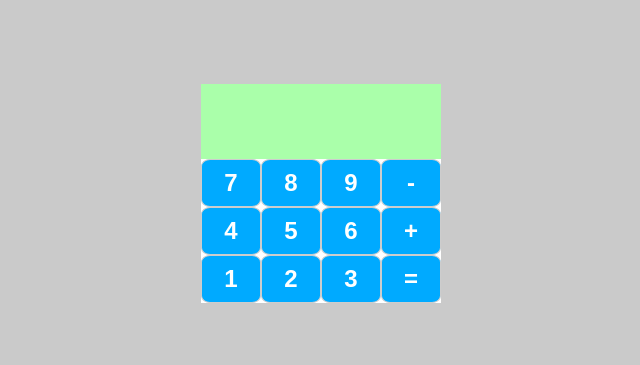
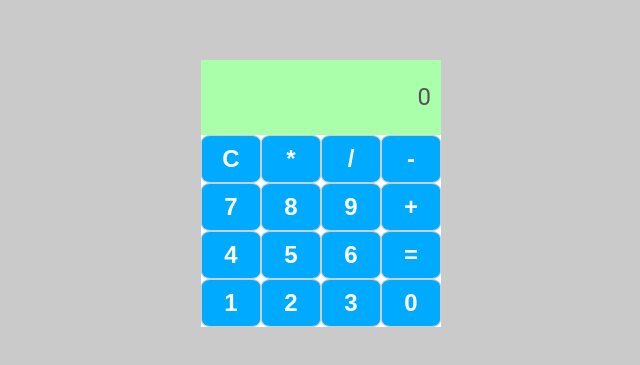
Before and after one commit to LuizAraujo2020/REACT-calculator, a React (Create React App) app in the folder calculator/: page / in a window 1280 px wide. Shown: the part 207-572 px from the top of the page, without its empty margins (319-959 px from the left). Built offline with nearby package versions, Linux system fonts and the light colour scheme.

Commit message:
Desenvolvendo Interações nos Botões

```diff
--- a/calculator/src/App.js
+++ b/calculator/src/App.js
@@ -2,29 +2,46 @@
 import Button from './components/Button';
 
 import { Container, Content, Row, Column } from './styles';
+import { useState } from 'react';
 
 const App = () => {
+  const [currentNumber, setCurrentNumber] = useState('0');
+
+  const handleOnClear = () => {
+    setCurrentNumber('0');
+  }
+
+  const handleAddNumber = (number) => {
+    setCurrentNumber(prev => `${prev == '0' ? '' : prev}${number}`);
+  }
+
   return (
     <Container>
       <Content>
-        <Input/>
+        <Input value={currentNumber} />
           <Row>
-            <Button label="7"/>
-            <Button label="8"/>
-            <Button label="9"/>
-            <Button label="-"/>
+            <Button label="C" onClick={handleOnClear}/>
+            <Button label="*" onClick={() => handleAddNumber('*')}/>
+            <Button label="/" onClick={() => handleAddNumber('/')}/>
+            <Button label="-" onClick={() => handleAddNumber('-')}/>
           </Row>
           <Row>
-            <Button label="4"/>
-            <Button label="5"/>
-            <Button label="6"/>
-            <Button label="+"/>
+            <Button label="7" onClick={() => handleAddNumber('7')}/>
+            <Button label="8" onClick={() => handleAddNumber('8')}/>
+            <Button label="9" onClick={() => handleAddNumber('9')}/>
+            <Button label="+" onClick={() => handleAddNumber('+')}/>
           </Row>
           <Row>
-            <Button label="1"/>
-            <Button label="2"/>
-            <Button label="3"/>
-            <Button label="="/>
+            <Button label="4" onClick={() => handleAddNumber('4')}/>
+            <Button label="5" onClick={() => handleAddNumber('5')}/>
+            <Button label="6" onClick={() => handleAddNumber('6')}/>
+            <Button label="=" onClick={() => handleAddNumber('=')}/>
+          </Row>
+          <Row>
+            <Button label="1" onClick={() => handleAddNumber('1')}/>
+            <Button label="2" onClick={() => handleAddNumber('2')}/>
+            <Button label="3" onClick={() => handleAddNumber('3')}/>
+            <Button label="0" onClick={() => handleAddNumber('0')}/>
           </Row>
       </Content>
     </Container>
--- a/calculator/src/components/Button/index.js
+++ b/calculator/src/components/Button/index.js
@@ -2,7 +2,7 @@
 
 const Button = ({ label, onClick }) => {
     return (
-      <ButtonContainer onClick={onClick} >
+      <ButtonContainer onClick={onClick} type="button">
         { label }
       </ButtonContainer>
     );
--- a/calculator/src/components/Button/styles.js
+++ b/calculator/src/components/Button/styles.js
@@ -16,4 +16,8 @@
     background-color: #0AF;
     border: 1px solid #CDCDCD;
     border-radius: 15%;
+
+    &:hover {
+        opacity: .6;
+    }
 `
--- a/calculator/src/components/Input/index.js
+++ b/calculator/src/components/Input/index.js
@@ -1,9 +1,9 @@
 import { InputContainer } from './styles';
 
-const Input = () => {
+const Input = ({value}) => {
     return (
       <InputContainer>
-        <input />
+        <input value={value} disabled/>
       </InputContainer>
     );
   }
```
Also changed, not shown: 2 other files (tests, documents, lock files or other folders).
